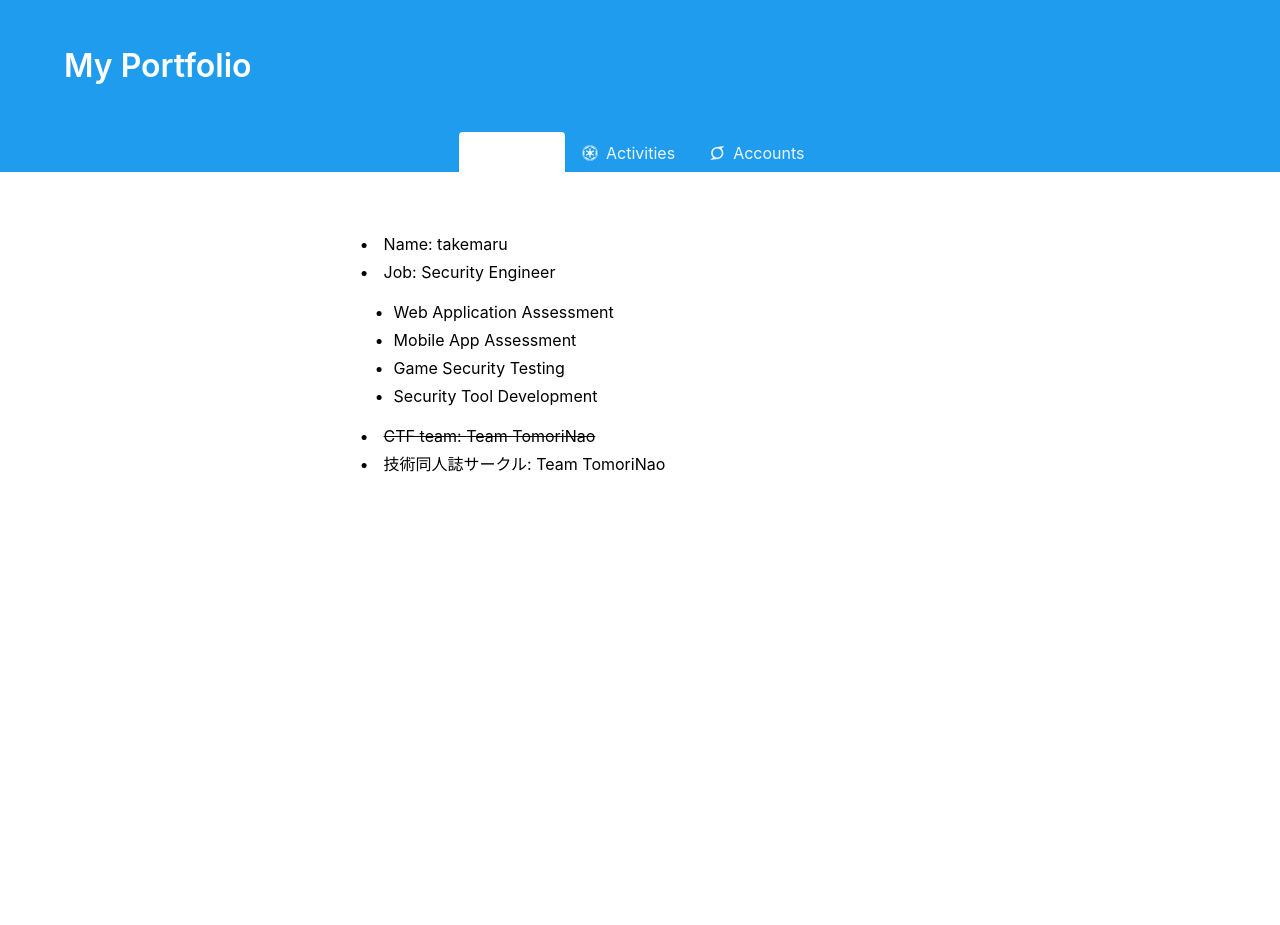
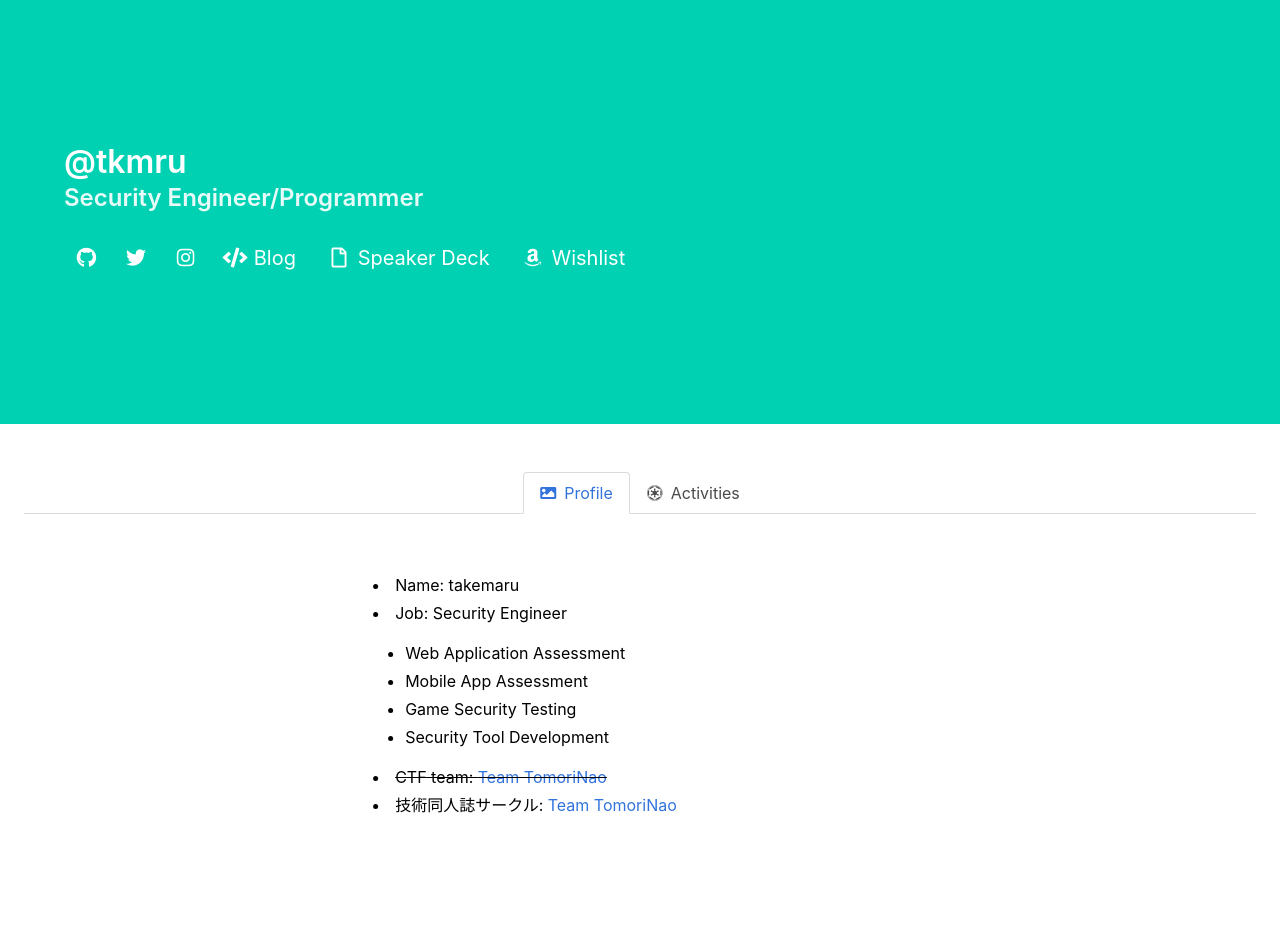
Before and after one commit to tkmru/tkmru.github.io, a plain HTML site: page index.html in a window 1280 px wide. Before the commit the page ends 800 px from the top, so only its background shows below. Drawn offline with nearby package versions, Linux system fonts and the light colour scheme.

Commit message:
modify hero panel

```diff
--- a/index.html
+++ b/index.html
@@ -8,14 +8,52 @@
     <link rel="stylesheet" href="./css/tabs.css">
   </head>
   <body>
-        <section class="hero is-info">
+    <section class="hero is-primary is-medium">
       <div class="hero-body">
-                <div class="container">
-                    <h1 class="title">
-                    My Portfolio
-                    </h1>
+        <div class="columns">
+          <div class="column is-12">
+            <div class="container content">
+              <h1 class="title">@tkmru</h1>
+              <h3 class="subtitle">Security Engineer/Programmer</h3>
+              <a href="https://github.com/tkmru" target="_blank" class="button is-primary is-medium">
+                <span class="icon">
+                  <i class="fab fa-github"></i>
+                </span>
+              </a>
+              <a href="https://twitter.com/tkmru" target="_blank" class="button is-primary is-medium">
+                <span class="icon">
+                  <i class="fab fa-twitter"></i>
+                </span>
+              </a>
+              <a href="https://www.instagram.com/tkmru" target="_blank" class="button is-primary is-medium">
+                  <span class="icon">
+                <i class="fab fa-instagram"></i>
+                </span>
+              </a>
+              <a href="http://tkmr.hatenablog.com" target="_blank" class="button is-primary is-medium">
+                <span class="icon">
+                  <i class="fas fa-code"></i>
+                </span>
+                <span>Blog</span>
+              </a>
+              <a href="https://speakerdeck.com/tkmru" target="_blank" class="button is-primary is-medium">
+                <span class="icon">
+                  <i class="far fa-file"></i>
+                </span>
+                <span>Speaker Deck</span>
+              </a>
+              <a href="https://www.amazon.co.jp/registry/wishlist/1ZQ9R5PNHOWIG/ref=cm_sw_r_tw_ws_x_Ed2aybF2Z98GK" target="_blank" class="button is-primary is-medium">
+                <span class="icon">
+                  <i class="fab fa-amazon"></i>
+                </span>
+                <span>Wishlist</span>
+              </a>
             </div>
           </div>
+        </div>
+      </div>
+    </section>
+    <section class="section">
       <div class="tabs is-boxed is-centered main-menu" id="nav">
         <ul>
           <li data-target="pane-1" id="1" class="is-active">
@@ -28,12 +66,6 @@
             <a>
               <span class="icon is-small"><i class="fab fa-empire"></i></span>
               <span>Activities</span>
-                        </a>
-                    </li>
-                    <li data-target="pane-3" id="3"　class="is-active">
-                        <a>
-                            <span class="icon is-small"><i class="fab fa-superpowers"></i></span>
-                            <span>Accounts</span>
             </a>
           </li>
         </ul>
@@ -67,16 +99,6 @@
             <li>ICT Challenge+R 2014 奨励賞</li>
           </div>
         </div>
-                <div class="tab-pane" id="pane-3">
-                    <div class="content">
-                        <li>E-mail: i.am.tkmru (at) gmail.com</li>
-                        <li>Twitter: <a href='https://twitter.com/tkmru'>@tkmru</a></li>
-                        <li>Blog: <a href='http://tkmr.hatenablog.com'>脱力系日記</a></li>
-                        <li>Github: <a href='https://github.com/tkmru'>tkmru</a></li>
-                        <li>Speakerdeck: <a href='https://speakerdeck.com/tkmru/'>tkmru</a></li>
-                        <li>Wishlist: <a href='https://www.amazon.co.jp/registry/wishlist/1ZQ9R5PNHOWIG/ref=cm_sw_r_tw_ws_x_Ed2aybF2Z98GK'>干し芋</a></li>
-                    </div>
-                </div>
       </div>
     </div>
   </section>
```
Lines whose indentation alone changed are shown as unchanged.
